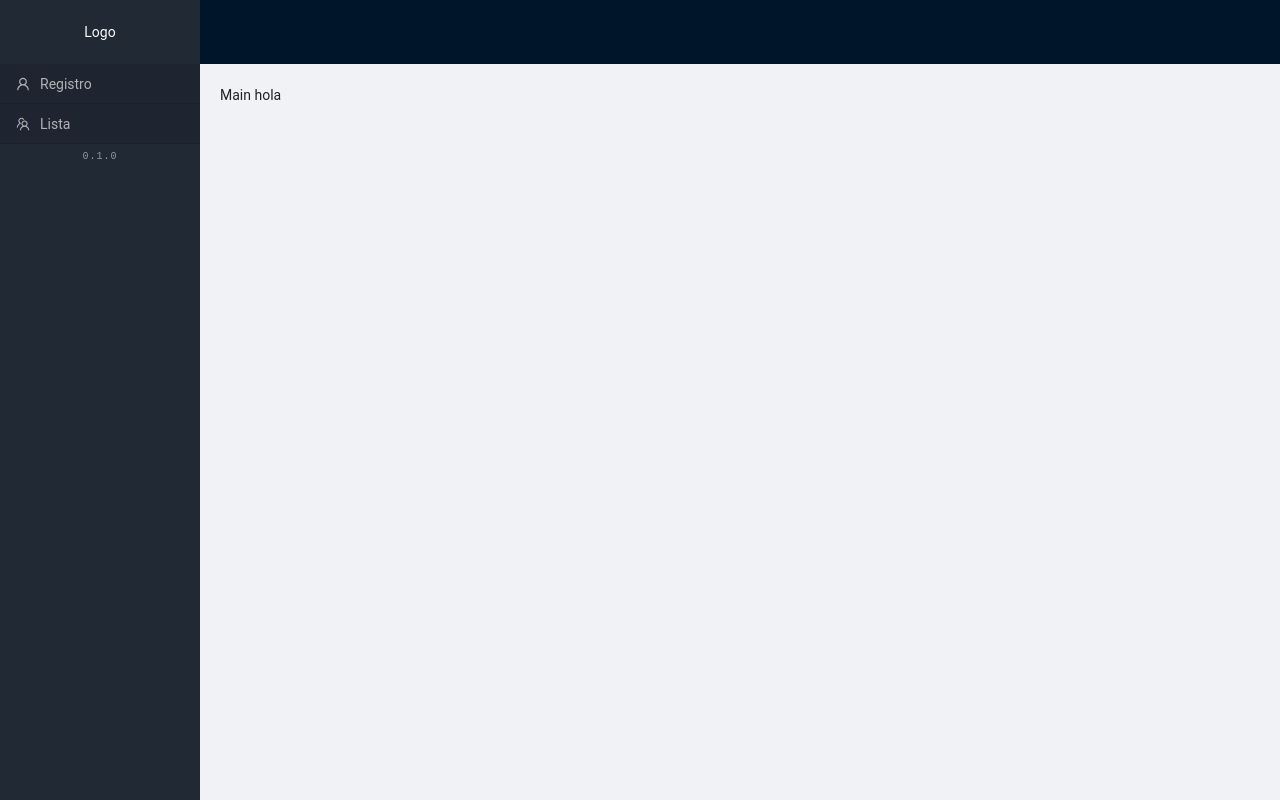
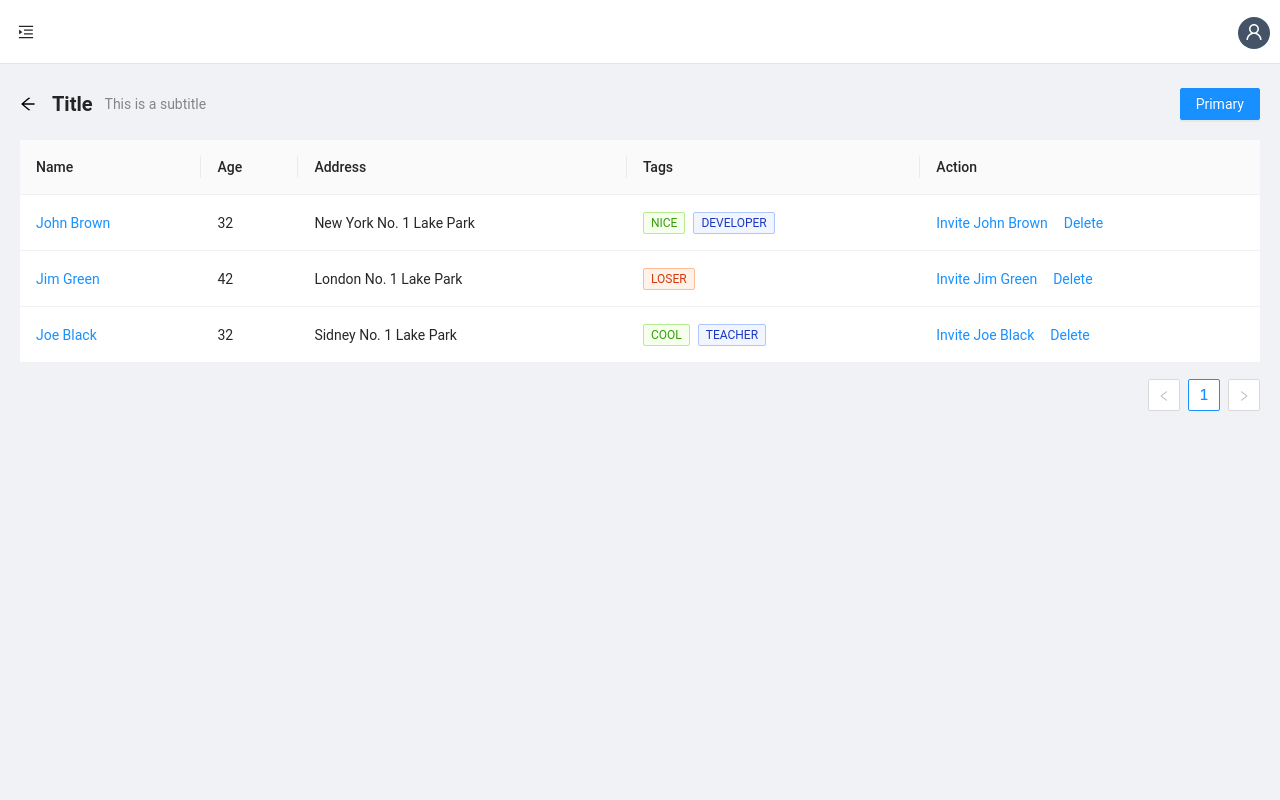
Before and after one commit to insfrangio/admin-lock-ingress, a Next.js app: page /main in a window 1280 px wide. Built offline with nearby package versions, Linux system fonts and the light colour scheme.

Commit message:
refactor: change header default

```diff
--- a/package.json
+++ b/package.json
@@ -17,7 +17,8 @@
     "next": "12.1.4",
     "react": "18.0.0",
     "react-dom": "18.0.0",
-    "styled-components": "^5.3.5"
+    "styled-components": "^5.3.5",
+    "zustand": "^3.7.2"
   },
   "devDependencies": {
     "@babel/preset-env": "^7.16.11",
--- /dev/null
+++ b/src/components/Shared/Header/Header.tsx
@@ -0,0 +1,70 @@
+import React from 'react';
+
+import { useStore } from '@/store/useStore';
+import { MenuUnfoldOutlined, UserOutlined } from '@ant-design/icons';
+import { Button, Dropdown, Menu } from 'antd';
+import shallow from 'zustand/shallow';
+
+import * as S from './style';
+
+const PopoverItems = [
+  {
+    title: 'Profile',
+    link: '/profile'
+  },
+  {
+    title: 'Logout',
+    link: '/logout'
+  }
+];
+
+const Header = () => {
+  const [isCollapsed, toggleCollapsed] = useStore(
+    (state) => [state.isCollapsed, state.toggleCollapsed],
+    shallow
+  );
+
+  const handle = {
+    '/profile': () => console.log('profile'),
+    '/logout': () => console.log('logout')
+  };
+
+  return (
+    <S.Wrapper>
+      <S.Header>
+        <Button
+          type='text'
+          icon={<MenuUnfoldOutlined />}
+          onClick={toggleCollapsed}
+          loading={false}
+        />
+
+        <S.Group>
+          <Dropdown
+            placement='bottom'
+            arrow
+            overlay={
+              <Menu inlineCollapsed>
+                {PopoverItems.map((item) => (
+                  <Menu.Item key={item.link}>
+                    <a
+                      href={item.link}
+                      target='_blank'
+                      rel='noopener noreferrer'
+                    >
+                      {item.title}
+                    </a>
+                  </Menu.Item>
+                ))}
+              </Menu>
+            }
+          >
+            <S.Avatar icon={<UserOutlined />} />
+          </Dropdown>
+        </S.Group>
+      </S.Header>
+    </S.Wrapper>
+  );
+};
+
+export default Header;
--- /dev/null
+++ b/src/components/Shared/Header/style.ts
@@ -0,0 +1,24 @@
+import styled from 'styled-components';
+
+import { Layout, Avatar as AvatarDefault } from 'antd';
+
+const { Header: HeaderDefault } = Layout;
+
+export const Wrapper = styled.div``;
+
+export const Header = styled(HeaderDefault)`
+  display: flex;
+  justify-content: space-between;
+  align-items: center;
+  background: #fff;
+  padding: 0 10px;
+  border-bottom: 1px solid #e1e4ef;
+`;
+
+export const Group = styled.div``;
+
+export const Avatar = styled(AvatarDefault)`
+  background: #455367;
+  cursor: pointer;
+  margin-left: 8px;
+`;
--- a/src/components/Shared/Layout/Layout.tsx
+++ b/src/components/Shared/Layout/Layout.tsx
@@ -1,18 +1,34 @@
-import React, { FC } from 'react';
+import React, { FC, useEffect } from 'react';
 
+import { useStore } from '@/store/useStore';
 import { Layout as LayoutAntd } from 'antd';
 
+import Header from '../Header/Header';
 import MenuContainer from '../Menu/Menu';
 import PackageVersion from '../PackageVersion/PackageVersion';
 import * as S from './style';
 
 const Layout: FC = ({ children }) => {
-  const { Header, Footer } = LayoutAntd;
-  const isCollapsed = false;
+  const { Footer } = LayoutAntd;
+
+  // const [isCollapsed, setCollapsed] = useState(false);
+
+  const isCollapsed = useStore((state) => state.isCollapsed);
+
+  useEffect(() => {
+    console.log(isCollapsed);
+  }, []);
   return (
-    <LayoutAntd>
-      <S.Sider collapsible collapsed={isCollapsed} mode='inline' trigger={null}>
+    <LayoutAntd style={{ minHeight: '100vh' }}>
+      <S.Sider
+        // breakpoint='lg'
+        collapsedWidth='0'
+        collapsible
+        collapsed={isCollapsed}
+        trigger={null}
+      >
         <S.HeaderSider>Logo</S.HeaderSider>
+
         <MenuContainer />
         <PackageVersion />
       </S.Sider>
--- a/src/components/Shared/Menu/Menu.tsx
+++ b/src/components/Shared/Menu/Menu.tsx
@@ -26,7 +26,7 @@ const menuItems = [
 const MenuContainer = () => {
   const router = useRouter();
   return (
-    <S.Menu defaultSelectedKeys={[router.pathname]}>
+    <S.Menu mode='inline' defaultSelectedKeys={[router.pathname]}>
       {menuItems.map((item) => {
         return (
           <S.Menu.Item key={item.key} icon={item.icon}>
--- a/src/pages/main/index.tsx
+++ b/src/pages/main/index.tsx
@@ -1,11 +1,99 @@
 import React from 'react';
 
 import Layout from '@/components/Shared/Layout/Layout';
+import { Button, Space, Table, Tag } from 'antd';
+
+import * as S from './style';
+
+const columns = [
+  {
+    title: 'Name',
+    dataIndex: 'name',
+    key: 'name',
+    render: (text) => <a>{text}</a>
+  },
+  {
+    title: 'Age',
+    dataIndex: 'age',
+    key: 'age'
+  },
+  {
+    title: 'Address',
+    dataIndex: 'address',
+    key: 'address'
+  },
+  {
+    title: 'Tags',
+    key: 'tags',
+    dataIndex: 'tags',
+    render: (tags) => (
+      <>
+        {tags.map((tag) => {
+          let color = tag.length > 5 ? 'geekblue' : 'green';
+          if (tag === 'loser') {
+            color = 'volcano';
+          }
+          return (
+            <Tag color={color} key={tag}>
+              {tag.toUpperCase()}
+            </Tag>
+          );
+        })}
+      </>
+    )
+  },
+  {
+    title: 'Action',
+    key: 'action',
+    render: (text, record) => (
+      <Space size='middle'>
+        <a>Invite {record.name}</a>
+        <a>Delete</a>
+      </Space>
+    )
+  }
+];
+
+const data = [
+  {
+    key: '1',
+    name: 'John Brown',
+    age: 32,
+    address: 'New York No. 1 Lake Park',
+    tags: ['nice', 'developer']
+  },
+  {
+    key: '2',
+    name: 'Jim Green',
+    age: 42,
+    address: 'London No. 1 Lake Park',
+    tags: ['loser']
+  },
+  {
+    key: '3',
+    name: 'Joe Black',
+    age: 32,
+    address: 'Sidney No. 1 Lake Park',
+    tags: ['cool', 'teacher']
+  }
+];
 
 const Main = () => {
   return (
     <Layout>
-      <div>Main hola</div>
+      <S.Header
+        className='site-page-header-responsive'
+        onBack={() => window.history.back()}
+        title='Title'
+        subTitle='This is a subtitle'
+        extra={[
+          <Button key='1' type='primary' onClick={() => console.log('Click')}>
+            Primary
+          </Button>
+        ]}
+      />
+
+      <Table columns={columns} dataSource={data} />
     </Layout>
   );
 };
--- a/src/pages/main/style.ts
+++ b/src/pages/main/style.ts
@@ -1,8 +1,7 @@
+import styled from 'styled-components';
 
-const style = () => {
-  return (
-    <div><h2>alo</h2><</div>
-  )
-}
+import { PageHeader } from 'antd';
 
-export default style
+export const Header = styled(PageHeader)`
+  padding: 16px 24px;
+`;
--- /dev/null
+++ b/src/store/useStore.ts
@@ -0,0 +1,13 @@
+import create from 'zustand';
+
+export interface useStoreTypes {
+  isCollapsed: boolean;
+
+  toggleCollapsed: () => void;
+}
+
+export const useStore = create<useStoreTypes>((set) => ({
+  isCollapsed: true,
+
+  toggleCollapsed: () => set((state) => ({ isCollapsed: !state.isCollapsed }))
+}));
```
Also changed, not shown: 1 other file (tests, documents, lock files or other folders).
